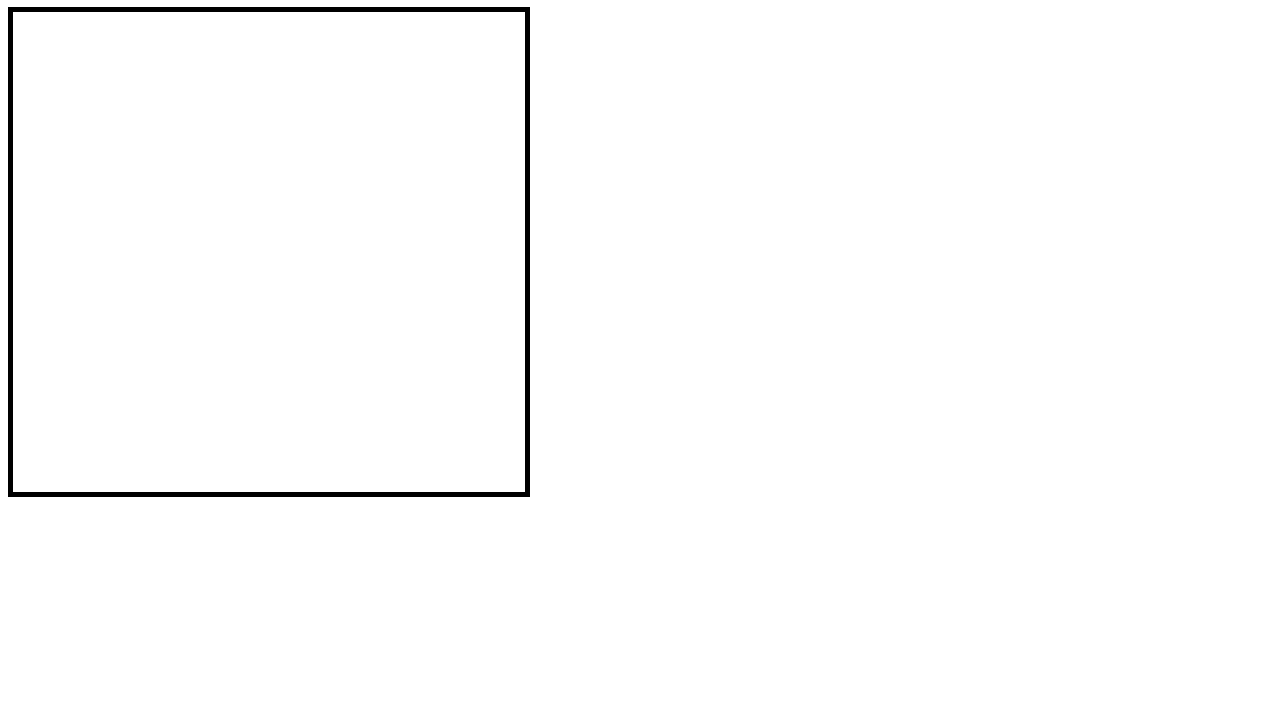
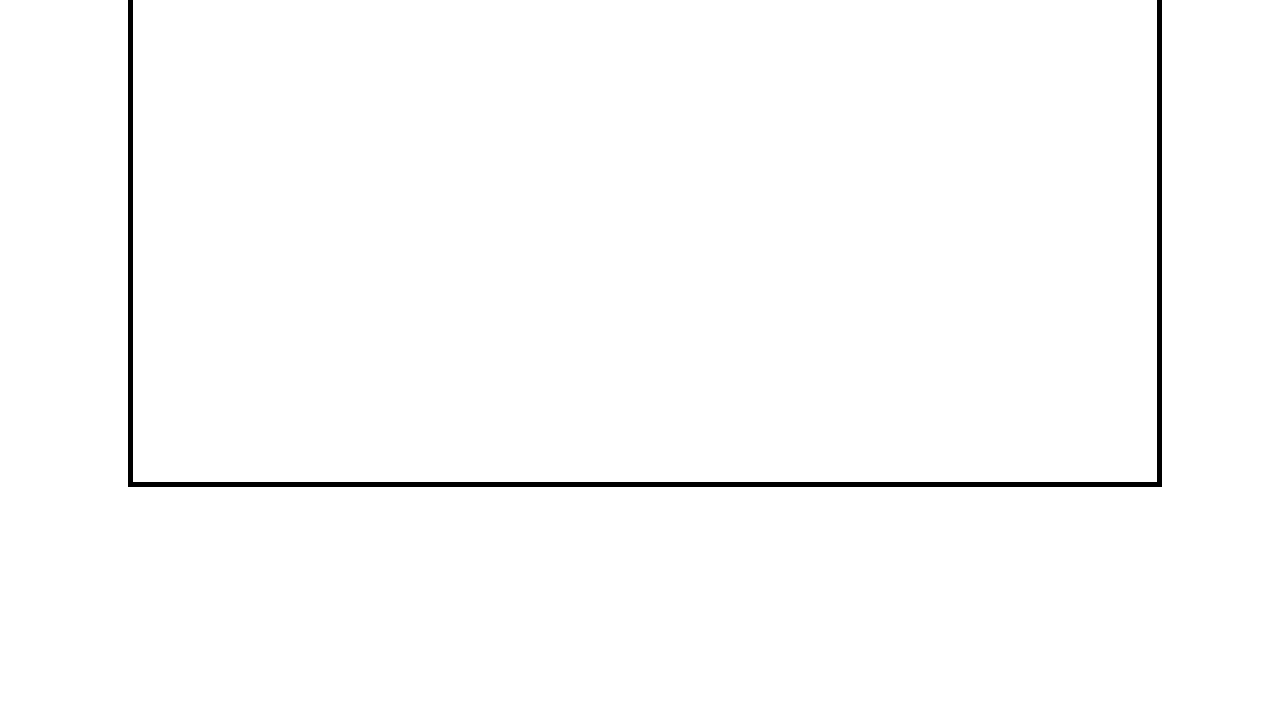
Before and after one commit to brunops/death-arena, a plain HTML site: page index.html in a window 1280 px wide. Shown: the part 73-800 px from the top of the page. Drawn offline with Linux system fonts and the light colour scheme.

Commit message:
Increase canvas size and centralize it - remove title too
* Update main.js to reflect changes

```diff
--- a/index.html
+++ b/index.html
@@ -10,9 +10,9 @@
 </head>
 
 <body>
-  <h1>Death Arena</h1>
-
-  <canvas id="canvas" width="512" height="480"></canvas>
+  <div class="content">
+    <canvas id="canvas"></canvas>
+  </div>
 
   <script src="public/js/Entity.js"></script>
   <script src="public/js/Player.js"></script>
--- a/public/css/style.css
+++ b/public/css/style.css
@@ -1,3 +1,19 @@
-canvas {
+body {
+  padding: 0;
+  margin: 0;
+  width: 100%;
+  height: 100%;
+  position: relative;
+}
+
+.content {
+  width: 80%;
+  height: 500px;
+  margin: 50px auto;
+}
+
+#canvas {
+  width: 100%;
+  height: 100%;
   border: 5px solid black;
 }
--- a/public/js/main.js
+++ b/public/js/main.js
@@ -96,7 +96,11 @@ window.requestAnimFrame = (function () {
     }
   }
 
-  var ctx = document.getElementById('canvas').getContext('2d');
+  var canvas = document.getElementById('canvas'),
+      ctx = canvas.getContext('2d');
+
+  canvas.width = canvas.clientWidth;
+  canvas.height = canvas.clientHeight;
 
   var before = Date.now();
   window.requestAnimFrame(function update() {
@@ -105,7 +109,7 @@ window.requestAnimFrame = (function () {
         modifier = delta / 1000;
 
     updateScene(modifier);
-    ctx.clearRect(0, 0, 512, 480);
+    ctx.clearRect(0, 0, canvas.width, canvas.height);
 
     for (var i = 0; i < projectiles.length; ++i) {
       projectiles[i].render(ctx);
```
